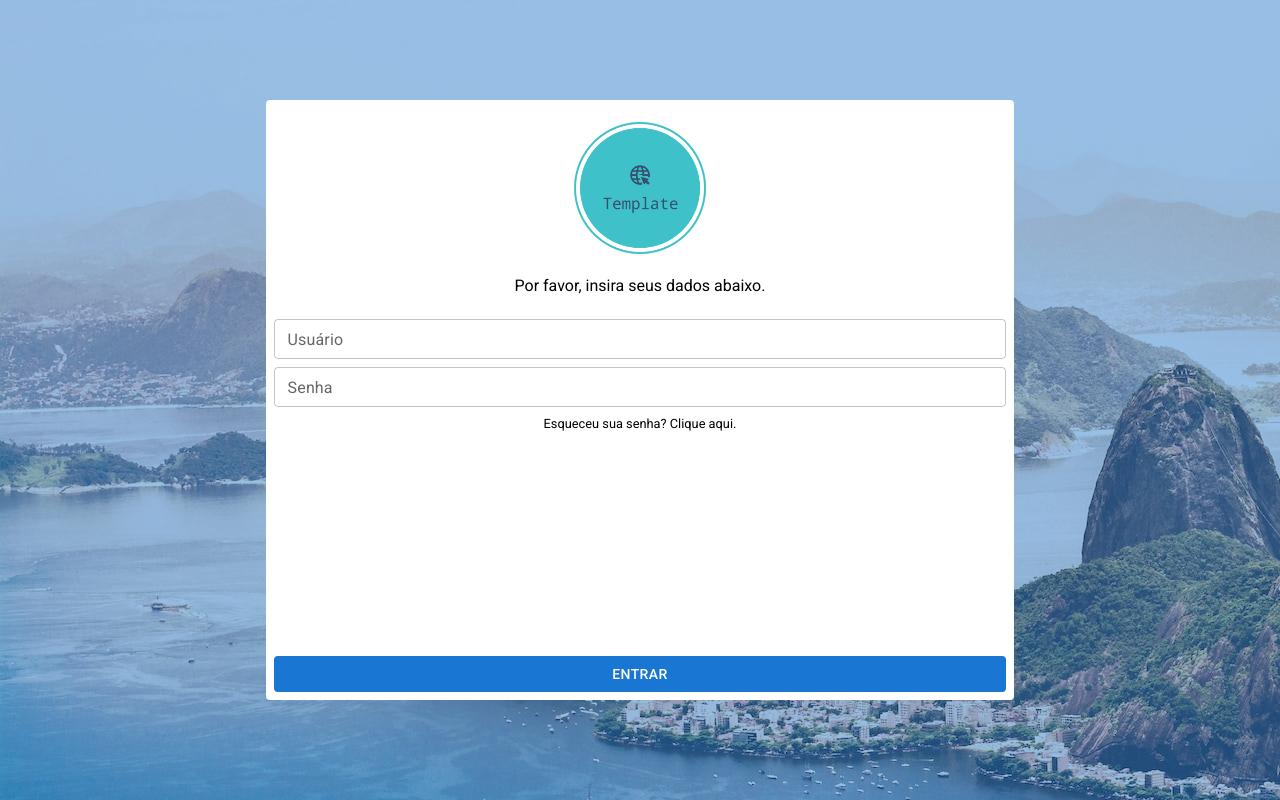
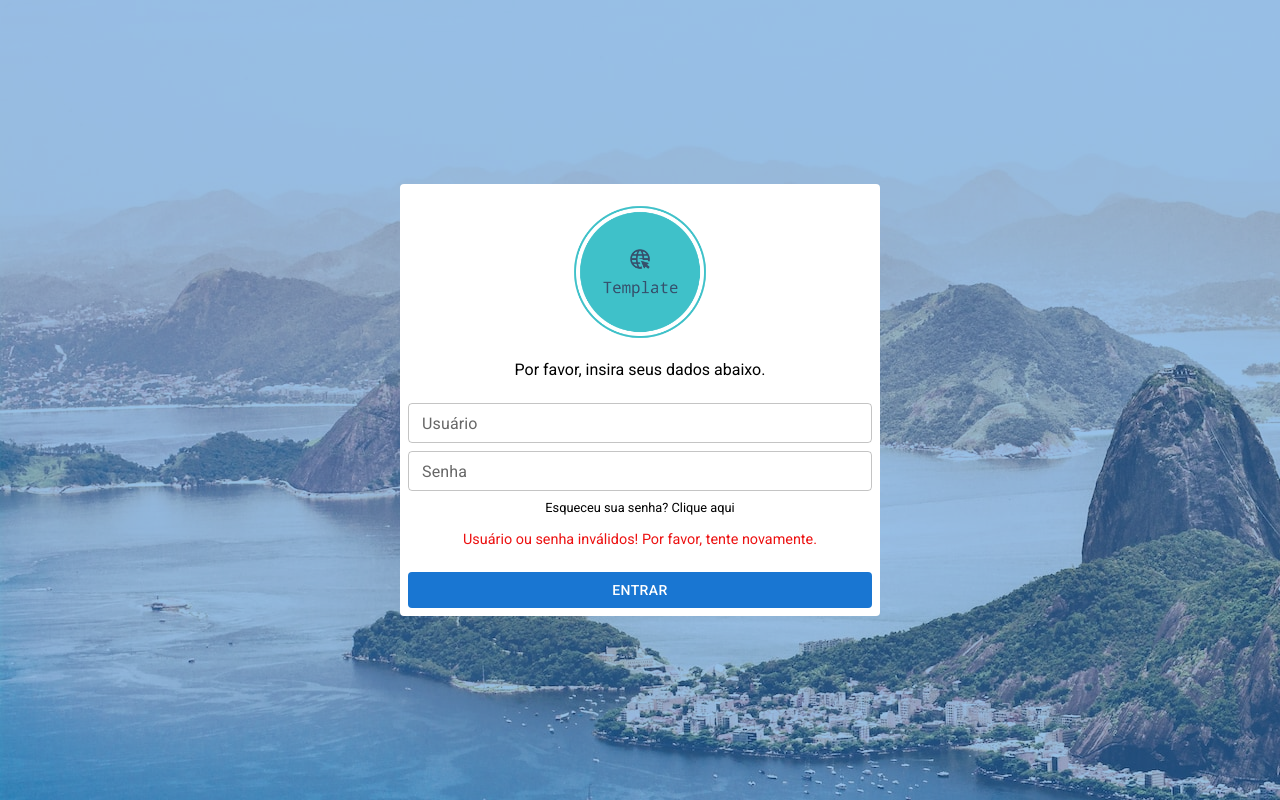
Before and after one commit to welingtonfidelis/base_project_front, a React (Vite) app: page / in a window 1280 px wide. Built offline with nearby package versions, Linux system fonts and the light colour scheme.

Commit message:
Improve login page

```diff
--- a/package.json
+++ b/package.json
@@ -13,6 +13,7 @@
     "@emotion/react": "^11.10.4",
     "@emotion/styled": "^11.10.4",
     "@mui/icons-material": "^5.10.3",
+    "@mui/lab": "^5.0.0-alpha.98",
     "@mui/material": "^5.10.4",
     "i18next": "^21.9.1",
     "react": "^18.2.0",
--- a/src/config/18n/locales/pt-br.json
+++ b/src/config/18n/locales/pt-br.json
@@ -3,11 +3,14 @@
   },
   "pages": {
     "login": {
-      "title": "Olá, bem vindo a home"
+      "welcome_message": "Por favor, insira seus dados abaixo.",
+      "forgot_password_text": "Esqueceu sua senha? Clique aqui",
+      "wrong_user_password_text": "Usuário ou senha inválidos! Por favor, tente novamente."
     }
   },
   "generic": {
     "button_save": "Salvar",
-    "button_cancel": "Cancelar"
+    "button_cancel": "Cancelar",
+    "required_input_value": "Campo obrigatório"
   }
 }
--- a/src/pages/login/index.tsx
+++ b/src/pages/login/index.tsx
@@ -1,5 +1,5 @@
 import TextField from "@mui/material/TextField";
-import Button from "@mui/material/Button";
+import Button from "@mui/lab/LoadingButton";
 import { useForm } from "react-hook-form";
 
 import {
@@ -10,10 +10,13 @@ import {
   FormContainer,
   InputContainer,
   LogoContainer,
-  WellcomeMessageContainer,
+  WellcomeMessageText,
+  WrongUserPassword,
 } from "./styles";
 
 import logoImage from "../../assets/logo.png";
+import { useTranslation } from "react-i18next";
+import { useState } from "react";
 
 interface FormProps {
   user_name: string;
@@ -21,6 +24,9 @@ interface FormProps {
 }
 
 export const Login = () => {
+  const [loadingButton, setLoadingButton] = useState(false);
+
+  const { t } = useTranslation();
   const {
     register,
     handleSubmit,
@@ -28,7 +34,9 @@ export const Login = () => {
   } = useForm<FormProps>();
 
   const handleLogin = handleSubmit((data) => {
-    console.log("data: ", data.user_name);
+    setLoadingButton(true);
+    console.log("data: ", data);
+    setLoadingButton(false);
   });
 
   return (
@@ -38,9 +46,9 @@ export const Login = () => {
           <img src={logoImage} alt="logo image" />
         </LogoContainer>
 
-        <WellcomeMessageContainer>
-          <span>Por favor, insira seus dados abaixo.</span>
-        </WellcomeMessageContainer>
+        <WellcomeMessageText>
+          {t("pages.login.welcome_message")}
+        </WellcomeMessageText>
 
         <FormContainer onSubmit={handleLogin}>
           <InputContainer>
@@ -50,7 +58,7 @@ export const Login = () => {
               variant="outlined"
               size="small"
               {...register("user_name", {
-                required: "Insere ai brother",
+                required: t("generic.required_input_value"),
               })}
               fullWidth
               error={!!errors.user_name}
@@ -67,7 +75,7 @@ export const Login = () => {
               fullWidth
               type="password"
               {...register("password", {
-                required: "Insere ai brother",
+                required: t("generic.required_input_value"),
               })}
               error={!!errors.password}
               helperText={errors.password?.message}
@@ -75,8 +83,12 @@ export const Login = () => {
           </InputContainer>
 
           <ForgotPasswordText>
-            Esqueceu sua senha? Clique aqui.
+            {t("pages.login.forgot_password_text")}
           </ForgotPasswordText>
+
+          <WrongUserPassword>
+            {t("pages.login.wrong_user_password_text")}
+          </WrongUserPassword>
 
           <ActionContainer>
             <Button
@@ -84,6 +96,7 @@ export const Login = () => {
               variant="contained"
               fullWidth
               disableElevation
+              loading={loadingButton}
             >
               Entrar
             </Button>
--- a/src/pages/login/styles.ts
+++ b/src/pages/login/styles.ts
@@ -14,7 +14,7 @@ export const Container = styled.div`
 `;
 
 export const Content = styled.div`
-  height: 75vh;
+  min-height: 24rem;
   width: 100%;
   border-radius: ${(props) => props.theme.border.radius};
   background: #fff;
@@ -23,7 +23,8 @@ export const Content = styled.div`
   flex-direction: column;
 
   @media (min-width: 800px) {
-    width: 60%;
+    width: 30rem;
+    min-height: 26rem;
   }
 `;
 
@@ -43,7 +44,7 @@ export const LogoContainer = styled.div`
   }
 `;
 
-export const WellcomeMessageContainer = styled.div`
+export const WellcomeMessageText = styled.span`
   text-align: center;
   margin-top: .5rem;
   margin-bottom: 1rem;
@@ -71,6 +72,14 @@ export const ForgotPasswordText = styled.span`
   }
 `;
 
+export const WrongUserPassword = styled.span`
+  font-size: .9rem;
+  text-align: center;
+  color: ${props => props.theme.colors.error};
+  margin-top: 1rem;
+  margin-bottom: .5rem;
+`;
+
 export const ActionContainer = styled.div`
   display: flex;
   flex-direction: column;
```
